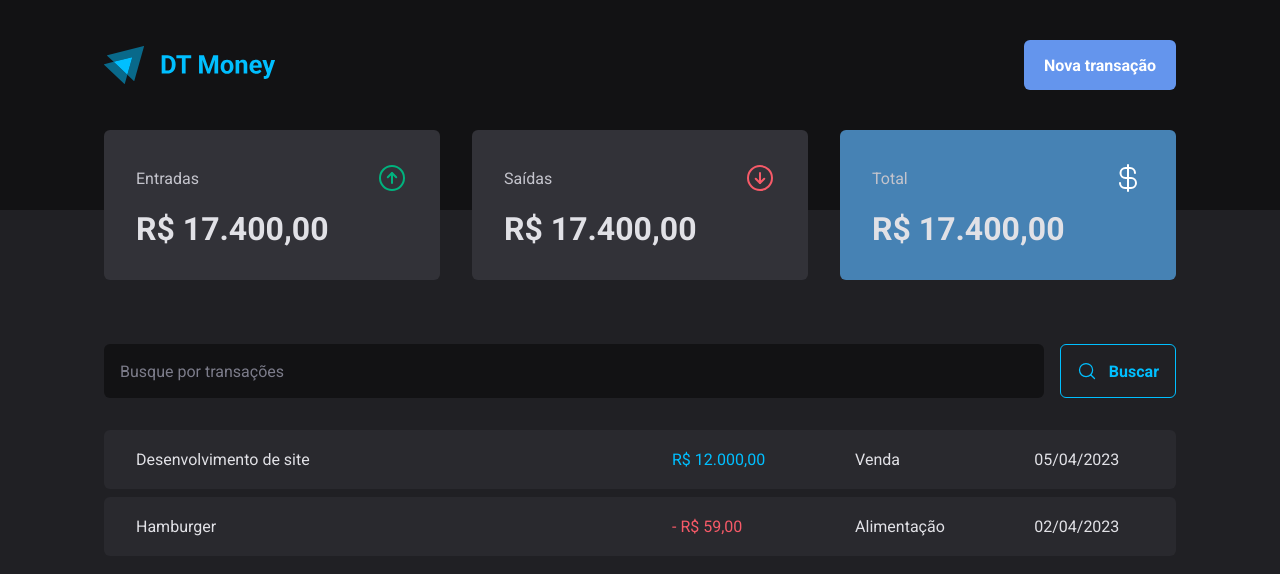
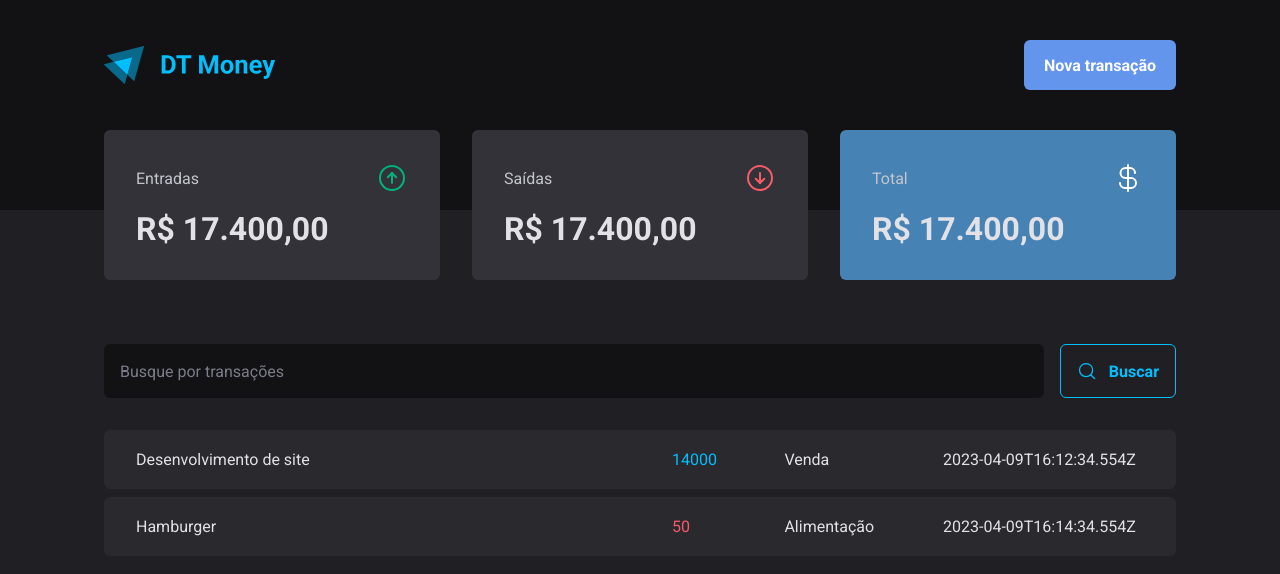
Before and after one commit to LucasBerce71/dt-money, a React (Vite) app: page / in a window 1280 px wide. Shown: the top 574 px of the page. Built offline with nearby package versions, Linux system fonts and the light colour scheme; data requests are answered from the project's data file.

Commit message:
feat: Making http requests for transactions

```diff
--- a/package.json
+++ b/package.json
@@ -18,6 +18,7 @@
     "styled-components": "^5.3.9"
   },
   "devDependencies": {
+    "@types/node": "^18.15.11",
     "@types/react": "^18.0.28",
     "@types/react-dom": "^18.0.11",
     "@types/styled-components": "^5.1.26",
--- a/src/pages/Transactions/index.tsx
+++ b/src/pages/Transactions/index.tsx
@@ -1,10 +1,34 @@
+import { useEffect, useState } from "react";
+
 import { Header } from "../../components/Header";
 import { SearchForm } from "../components/SearchForm";
 import { Summary } from "../../components/Summary";
 
 import * as S from "./styles";
 
+interface Transaction {
+    id: number;
+    description: string;
+    type: "income" | "outcome";
+    price: number;
+    category: string;
+    createdAt: string;
+};
+
 export function Transactions() {
+    const [transactions, setTransactions] = useState<Transaction[]>([]);
+
+    async function loadTransactions() {
+        const response = await fetch("http://localhost:3333/transactions");
+        const data = await response.json();
+
+        setTransactions(data);
+    };
+
+    useEffect(() => {
+        loadTransactions();
+    }, []);
+
     return (
         <div>
             <Header />
@@ -16,27 +40,18 @@
 
                 <S.TransactionsTable>
                     <tbody>
-                        <tr>
-                            <td width="50%">Desenvolvimento de site</td>
-                            <td>
-                                <S.PriceHighlight variant="income">
-                                    R$ 12.000,00
-                                </S.PriceHighlight>
-                            </td>
-                            <td>Venda</td>
-                            <td>05/04/2023</td>
-                        </tr>
-
-                        <tr>
-                            <td width="50%">Hamburger</td>
-                            <td>
-                                <S.PriceHighlight variant="outcome">
-                                    - R$ 59,00
-                                </S.PriceHighlight>
-                            </td>
-                            <td>Alimentação</td>
-                            <td>02/04/2023</td>
-                        </tr>
+                        {transactions.map(transaction => (
+                            <tr key={transaction.id}>
+                                <td width="50%">{transaction.description}</td>
+                                <td>
+                                    <S.PriceHighlight variant={transaction.type}>
+                                        {transaction.price}
+                                    </S.PriceHighlight>
+                                </td>
+                                <td>{transaction.category}</td>
+                                <td>{transaction.createdAt}</td>
+                            </tr>
+                        ))}
                     </tbody>
                 </S.TransactionsTable>
             </S.TransactionsContainer>
```
Also changed, not shown: 2 other files (tests, documents, lock files or other folders).
